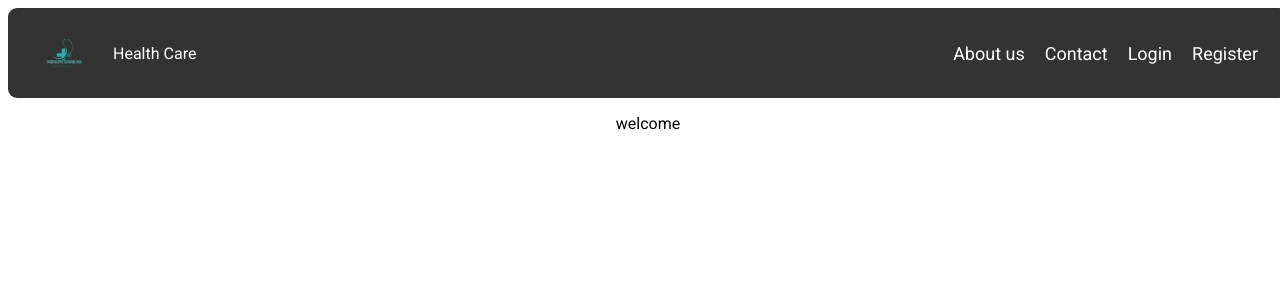
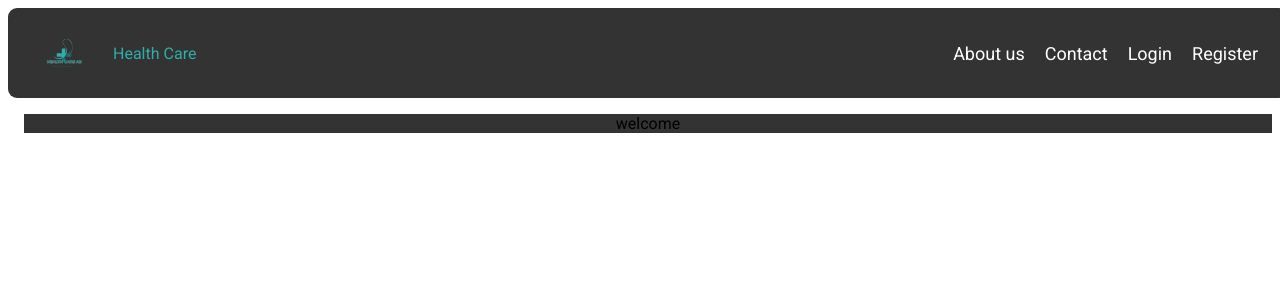
Before and after one commit to abocis/medical-app-client, a React (Vite) app: page / in a window 1280 px wide. Shown: the top 300 px of the page. Built offline with nearby package versions, Linux system fonts and the light colour scheme.

Commit message:
register and basic header

```diff
--- a/src/components/Header.jsx
+++ b/src/components/Header.jsx
@@ -1,6 +1,8 @@
 import styled from "styled-components";
 import Logo from "../assets/health_care_logo.svg";
-import { Link } from "react-router-dom";
+import { Link, useNavigate } from "react-router-dom";
+import { useAuth } from "../hooks/useAuth";
+
 
 const HeaderContainer = styled.header`
   display: flex;
@@ -12,15 +14,21 @@ const HeaderContainer = styled.header`
   color: #fff;
 `;
 
-const LogoContainer = styled.div`
+const LogoContainer = styled(Link)`
   display: flex;
   align-items: center;
+  text-decoration: none;
+  color:#2fadaa;
+  transition: color 0.3s ease;
+  &:hover {
+    color: #fff;
+  }
 `;
 
 const LogoImage = styled.img`
   height: 50px;
   margin-right: 25px;
-  font-size: 30px
+  font-size: 30px;
 `;
 
 const NavLinks = styled.nav`
@@ -40,9 +48,19 @@ const NavLink = styled(Link)`
   }
 `;
 
-const Header = () => (
+const Header = () => {
+  const { authState, setAuthState } = useAuth();
+  const navigate = useNavigate();
+
+  const handleLogout = () => {
+    // Clear authentication state and redirect to login page
+    setAuthState(null);
+    navigate("/login");
+  };
+
+  return (
     <HeaderContainer>
-    <LogoContainer>
+      <LogoContainer to= "/">
         <LogoImage src={Logo} alt="Health Care Logo" />
         <span>Health Care</span>
       </LogoContainer>
@@ -50,9 +68,16 @@ const Header = () => (
         <NavLink to="/about">About us</NavLink>
         <NavLink to="/contact">Contact</NavLink>
         <NavLink to="/login">Login</NavLink>
+        {authState?.isAuthenticated ? (
+          <button onClick={handleLogout} style={{ background: "none", border: "none", color: "#fff", cursor: "pointer", fontSize: "18px" }}>
+            Logout
+          </button>
+        ) : (
           <NavLink to="/register">Register</NavLink>
+        )}
       </NavLinks>
     </HeaderContainer>
   );
+};
 
 export default Header;
--- a/src/components/Home.jsx
+++ b/src/components/Home.jsx
@@ -8,7 +8,10 @@ const HomeContainer = styled.div`
   align-items: center;
   justify-content: center;
   flex-direction: column;
+  background-color: #333;
 `;
+
+
 
 const Home = () => (
   <>
--- a/src/components/Register.jsx
+++ b/src/components/Register.jsx
@@ -88,10 +88,10 @@ function Register() {
 
       console.log("REGISTER RESPONSE: " + JSON.stringify(response.data));
 
-      window.console.log("resgiater succesfull, pls log in .");
+      window.console.log("resgiater succesfull .");
 
       // Redirect to login page or a success page
-      navigate("/login", { replace: true });
+      navigate("/user", { replace: true });
     } catch (error) {
       setError("Registration failed.");
     }
```
Lines whose indentation alone changed are shown as unchanged.
